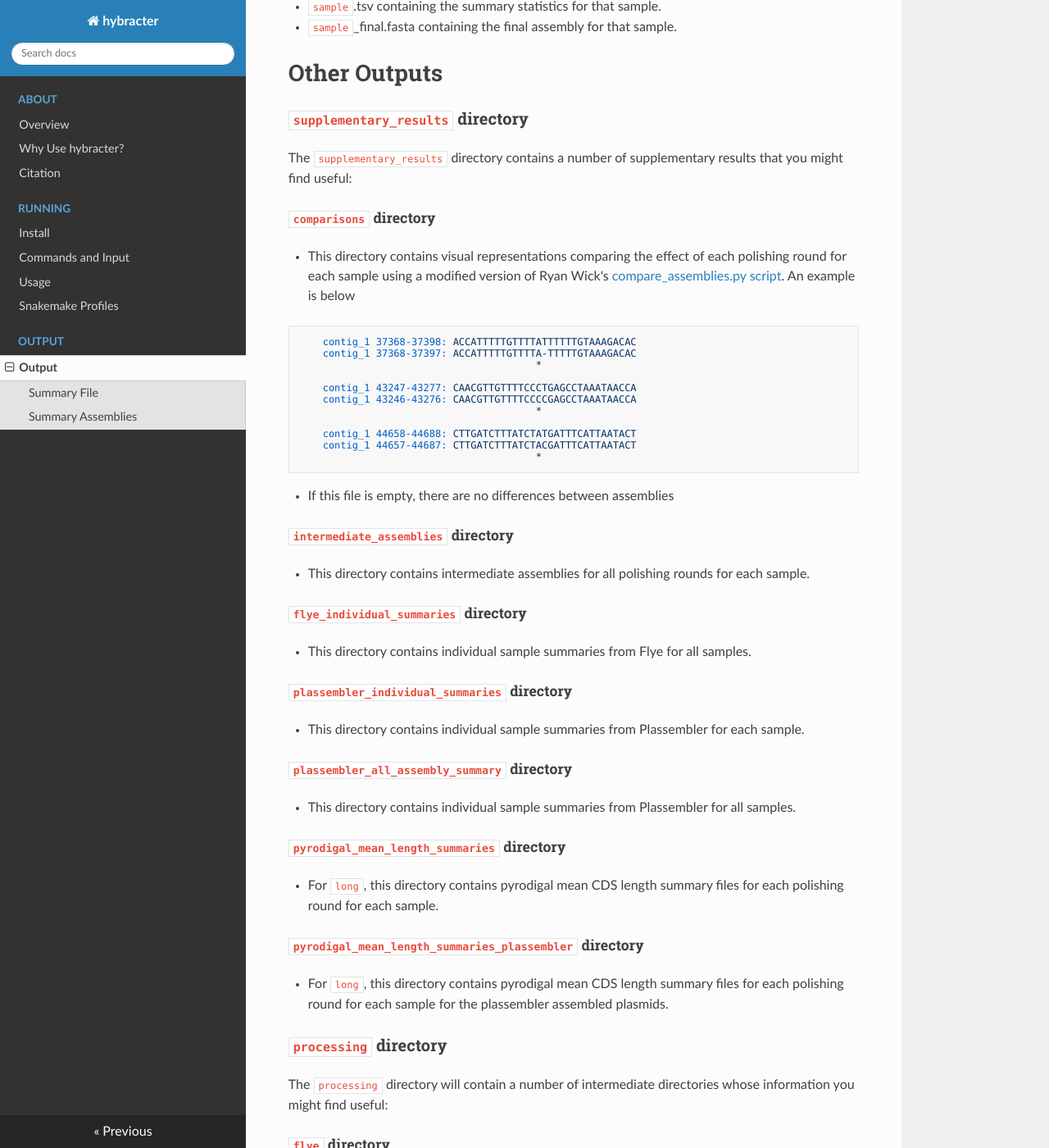
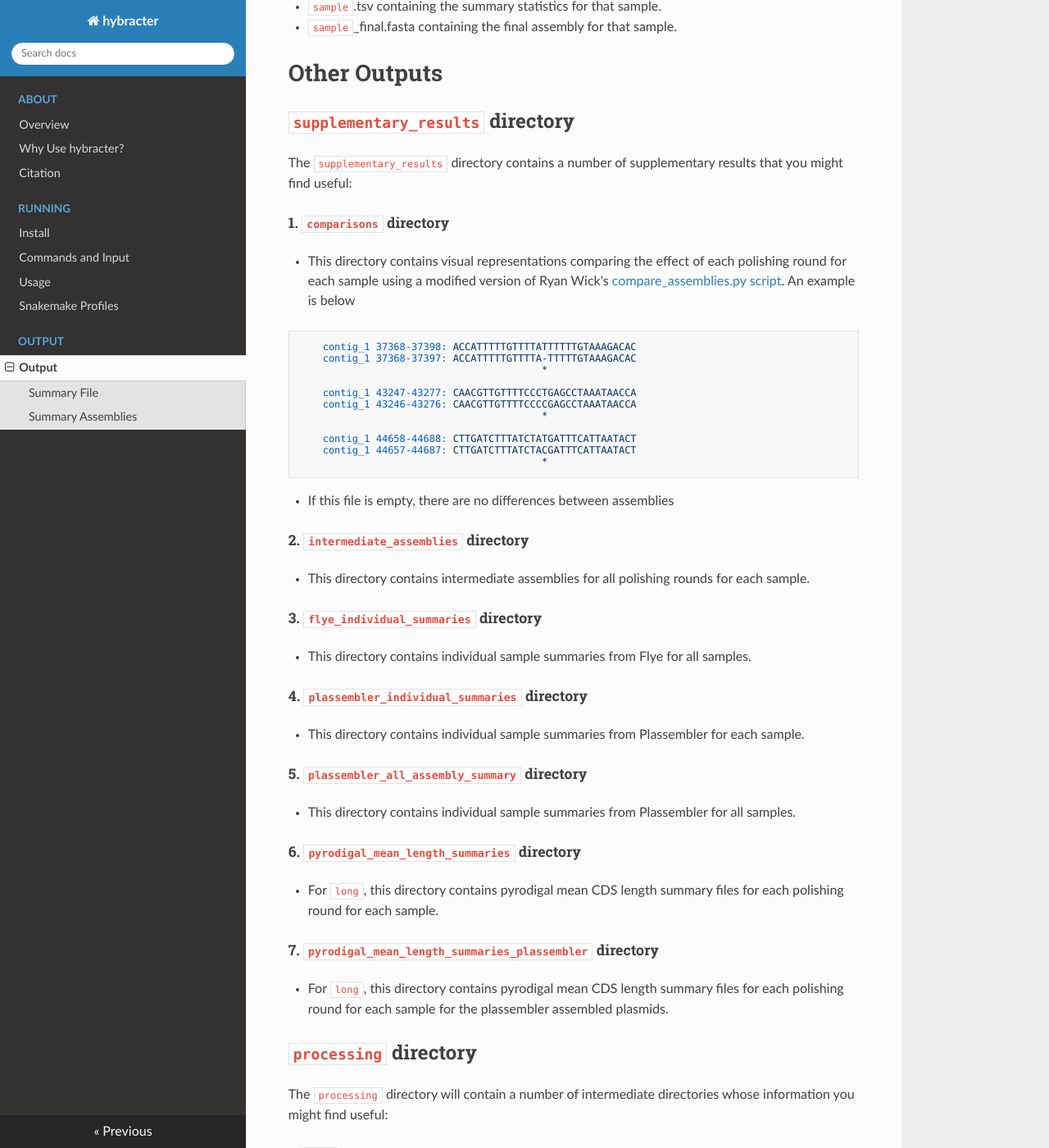
Before and after one commit to gbouras13/hybracter, an MkDocs documentation site: the page built from docs/output.md, in a window 1280 px wide and 1400 px high, scrolled down 890 px. Shown: the whole window at 82% size. Built offline with MkDocs 1.6.1, drawn with Linux system fonts in a browser that asks for light colours; nearby versions of some CDN libraries.

Commit message:
more docs [skip ci]

````diff
--- a/docs/output.md
+++ b/docs/output.md
@@ -32,102 +32,102 @@ All samples that are denoted by hybracter to be incomplete will have 2 outputs:
 
 # Other Outputs
 
-### `supplementary_results` directory
+## `supplementary_results` directory
 
 The `supplementary_results` directory contains a number of supplementary results that you might find useful:
 
-##### `comparisons` directory
+##### 1. `comparisons` directory
 
 * This directory contains visual representations comparing the effect of each polishing round for each sample using a modified version of Ryan Wick's [compare_assemblies.py script](https://github.com/rrwick/Perfect-bacterial-genome-tutorial/blob/main/scripts/compare_assemblies.py). An example is below
 
 ```
     contig_1 37368-37398: ACCATTTTTGTTTTATTTTTTGTAAAGACAC
     contig_1 37368-37397: ACCATTTTTGTTTTA-TTTTTGTAAAGACAC
-                                        *
+                                         *
 
     contig_1 43247-43277: CAACGTTGTTTTCCCTGAGCCTAAATAACCA
     contig_1 43246-43276: CAACGTTGTTTTCCCCGAGCCTAAATAACCA
-                                        *
+                                         *
 
     contig_1 44658-44688: CTTGATCTTTATCTATGATTTCATTAATACT
     contig_1 44657-44687: CTTGATCTTTATCTACGATTTCATTAATACT
-                                        *
+                                         *
 ```
 
 * If this file is empty, there are no differences between assemblies
 
-##### `intermediate_assemblies` directory
+##### 2. `intermediate_assemblies` directory
 
 * This directory contains intermediate assemblies for all polishing rounds for each sample.
 
-##### `flye_individual_summaries` directory
+##### 3. `flye_individual_summaries` directory
 
 * This directory contains individual sample summaries from Flye for all samples.
 
-##### `plassembler_individual_summaries` directory
+##### 4. `plassembler_individual_summaries` directory
 
 * This directory contains individual sample summaries from Plassembler for each sample.
 
-##### `plassembler_all_assembly_summary` directory
+##### 5. `plassembler_all_assembly_summary` directory
 
 * This directory contains individual sample summaries from Plassembler for all samples.
 
-##### `pyrodigal_mean_length_summaries` directory
+##### 6. `pyrodigal_mean_length_summaries` directory
 
 *  For `long`, this directory contains pyrodigal mean CDS length summary files for each polishing round for each sample.
 
-##### `pyrodigal_mean_length_summaries_plassembler` directory
+##### 7. `pyrodigal_mean_length_summaries_plassembler` directory
 
 *  For `long`, this directory contains pyrodigal mean CDS length summary files for each polishing round for each sample for the plassembler assembled plasmids.
 
-### `processing` directory
+## `processing` directory
 
 The `processing` directory will contain a number of intermediate directories whose information you might find useful:
 
-##### `flye` directory
+##### 1. `flye` directory
 
 * This directory will contain the Flye assembly output and associated intermediate files for each sample
 
-##### `qc` directory
+##### 2. `qc` directory
 
  This directory will contain the filtered, trimmed and contaminant removed FASTQ reads (where applicable) for each sample
 
-##### `plassembler` directory
+##### 3. `plassembler` directory
 
 * This directory will contain the Plassembler assembly output and associated intermediate files for each sample
 
-##### `chrom_pre_polish` directory
+##### 4. `chrom_pre_polish` directory
 
   * This directory will contain the pre-polished chromosome assemblies for complete isolates
 
-##### `complete` and `incomplete` directories
+##### 5. `complete` and `incomplete` directories
 
   * These directories will contain the medaka, polypolish and polca polishing and dnaapler reorientation intermediate files for each sample
 
-##### `ale_out_files` directory
+##### 6. `ale_out_files` directory
 
   * For `hybrid`, this directory will intermediate ALE files for each assembly polishing round internal to `hybracter` (so can be ignored).
 
-##### `ale_scores_complete` and `ale_scores_incomplete`  directories
+##### 7. `ale_scores_complete` and `ale_scores_incomplete`  directories
 
   *  These directories will containin ALE scores for each assembly polishing round.
 
-### `stderr` directory
+## `stderr` directory
 
 * This will contain log files for each program in `hybracter`.
 
-### `versions` directory
+## `versions` directory
 
 * This will contain the specific versions used for each program in `hybracter`.
 
-### `flags` directory
+## `flags` directory
 
 * This will contain flag files internal to `hybracter` (so can be ignored).
 
-### `completeness` directory
+## `completeness` directory
 
 * This will contain flag files internal to determine completeness internal to `hybracter` (so can be ignored).
 
-### `benchmarks` directory
+## `benchmarks` directory
 
 * This will contain benchmarking time and memory usage statistics for each program in hybracter.
````
Also changed, not shown: README.md (+37 -3 lines), docs/citation.md (+16 -1 lines), docs/index.md (+1 -1 lines), docs/input.md (+7 -5 lines), docs/run.md (+1 -1 lines).
